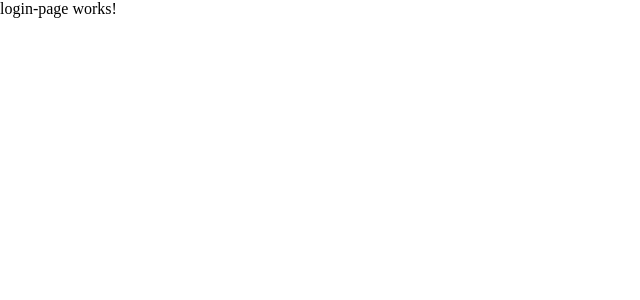
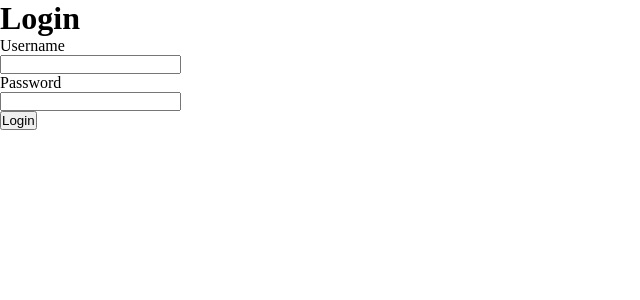
Before and after one commit to annaguerrra/Angular-V21, an Angular app in the folder RPlace/: page /login in a window 1280 px wide. Shown: the top 300 px of the page, without its empty margins (0-640 px from the left). Built offline with nearby package versions, Linux system fonts and the light colour scheme.

Commit message:
login page

```diff
--- a/RPlace/src/app/features/login-page/login-page.html
+++ b/RPlace/src/app/features/login-page/login-page.html
@@ -1 +1,13 @@
-<p>login-page works!</p>
+<h1>Login</h1>
+<form action="get" [formGroup] = "loginForm" (ngSubmit)="login()">
+    <label for="">Username</label>
+    <br>
+    <input type="text" formControlName = "username">
+    <br>
+    <label for="">Password</label>
+    <br>
+    <input type="text" formControlName = "password">
+    <br>
+    <button type="submit">Login</button>
+    <br>
+</form>
--- a/RPlace/src/app/features/login-page/login-page.ts
+++ b/RPlace/src/app/features/login-page/login-page.ts
@@ -1,12 +1,55 @@
 import { Component, Input } from '@angular/core';
+import { FormControl, FormGroup, ReactiveFormsModule, Validators } from '@angular/forms';
+import { LoginDto } from '../../domain/UserInterface';
+import { AuthApi } from '../../domain/auth.api';
 
 @Component({
   selector: 'app-login-page',
-  imports: [],
+  imports: [ReactiveFormsModule],
   templateUrl: './login-page.html',
   styleUrl: './login-page.css',
 })
 export class LoginPage {
+constructor( private api: AuthApi){}
 
+  loginForm : FormGroup = new FormGroup({
+    username: new FormControl('', [Validators.required]),
+    password: new FormControl('', [Validators.required])
+  })
+
+  get Username() {
+    return this.loginForm.get('username')
+  }
+
+  get Password() {
+    return this.loginForm.get('password')
+  }
+
+  login = () => {
+    if(!this.loginForm.valid){
+      alert("Nem todos os campos foram preenchidos");
+      return
+    }
+
+    const data: LoginDto = {
+      username: this.Username?.value,
+      password: this.Password?.value,
+    }
+
+    this.api.login(data).subscribe(
+      res => {
+        console.log(res)
+        sessionStorage.setItem("token", res);
+        location.reload();
+      }
+    );
+  }
+
+  subscribe = () => {
+    if(!this.loginForm.valid){
+      alert("Nem todos os campos foram preenchidos");
+      return
+    }
+  }
 
 }
--- a/RPlace/src/app/features/main-page/main-page.ts
+++ b/RPlace/src/app/features/main-page/main-page.ts
@@ -1,9 +1,7 @@
 import { Component } from '@angular/core';
-import { FormControl, FormGroup, Validators } from '@angular/forms';
 import { Pixel } from './pixel/pixel';
 import { NavBar } from "../../shared/nav-bar/nav-bar";
-import { LoginDto } from '../../domain/UserInterface';
-import { AuthApi } from '../../domain/auth.api';
+
 
 @Component({
   selector: 'app-main-page',
@@ -15,46 +13,5 @@ export class MainPage {
   Width: number[] = new Array(30)
   Height: number[] = new Array(30)
 
-  constructor( private api: AuthApi){}
 
-  loginForm : FormGroup = new FormGroup({
-    username: new FormControl('', [Validators.required]),
-    password: new FormControl('', [Validators.required])
-  })
-
-  get Username() {
-    return this.loginForm.get('username')
-  }
-
-  get Password() {
-    return this.loginForm.get('password')
-  }
-
-  login = () => {
-    if(!this.loginForm.valid){
-      alert("Nem todos os campos foram preenchidos");
-      return
-    }
-
-    const data: LoginDto = {
-      username: this.Username?.value,
-      password: this.Password?.value,
-    }
-
-    this.api.login(data).subscribe(
-      res => {
-        console.log(res)
-        sessionStorage.setItem("token", res);
-        location.reload();
-      }
-    );
-  }
-
-  subscribe = () => {
-    if(!this.loginForm.valid){
-      alert("Nem todos os campos foram preenchidos");
-      return
-  }
-
-  }
 }
```
